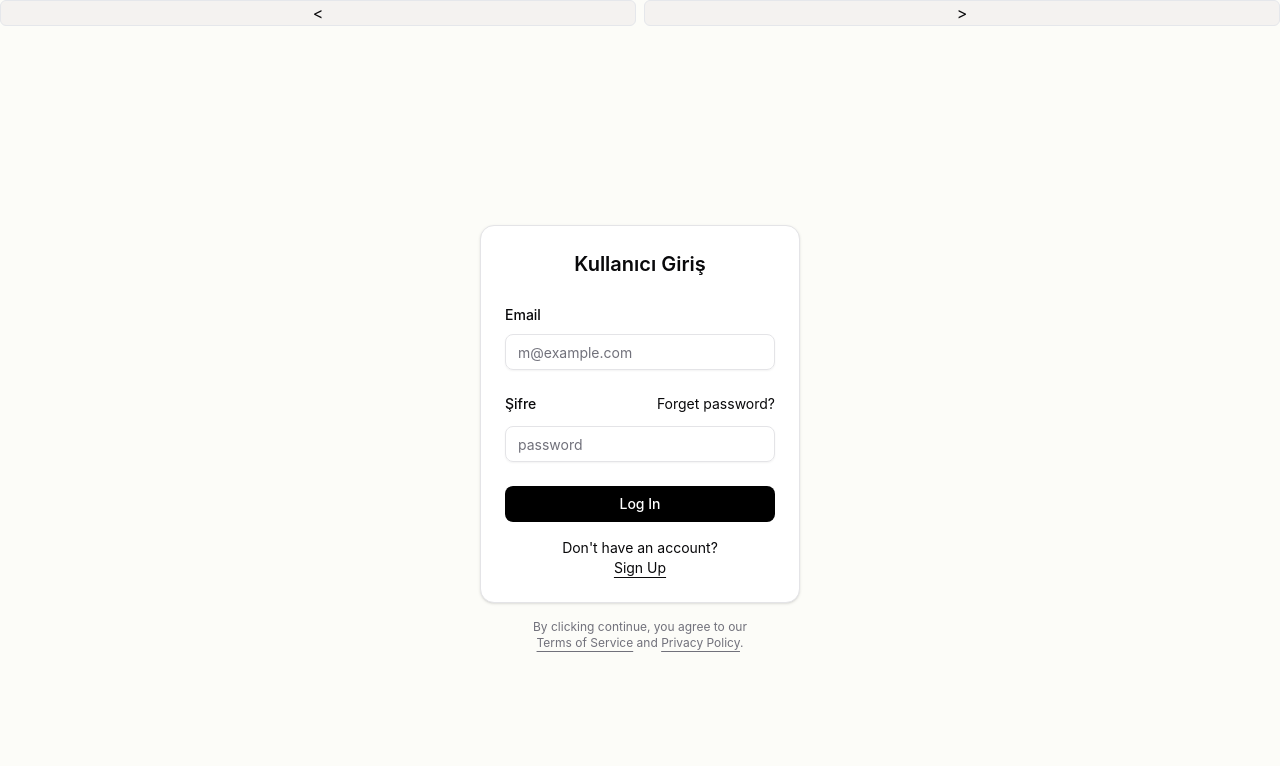
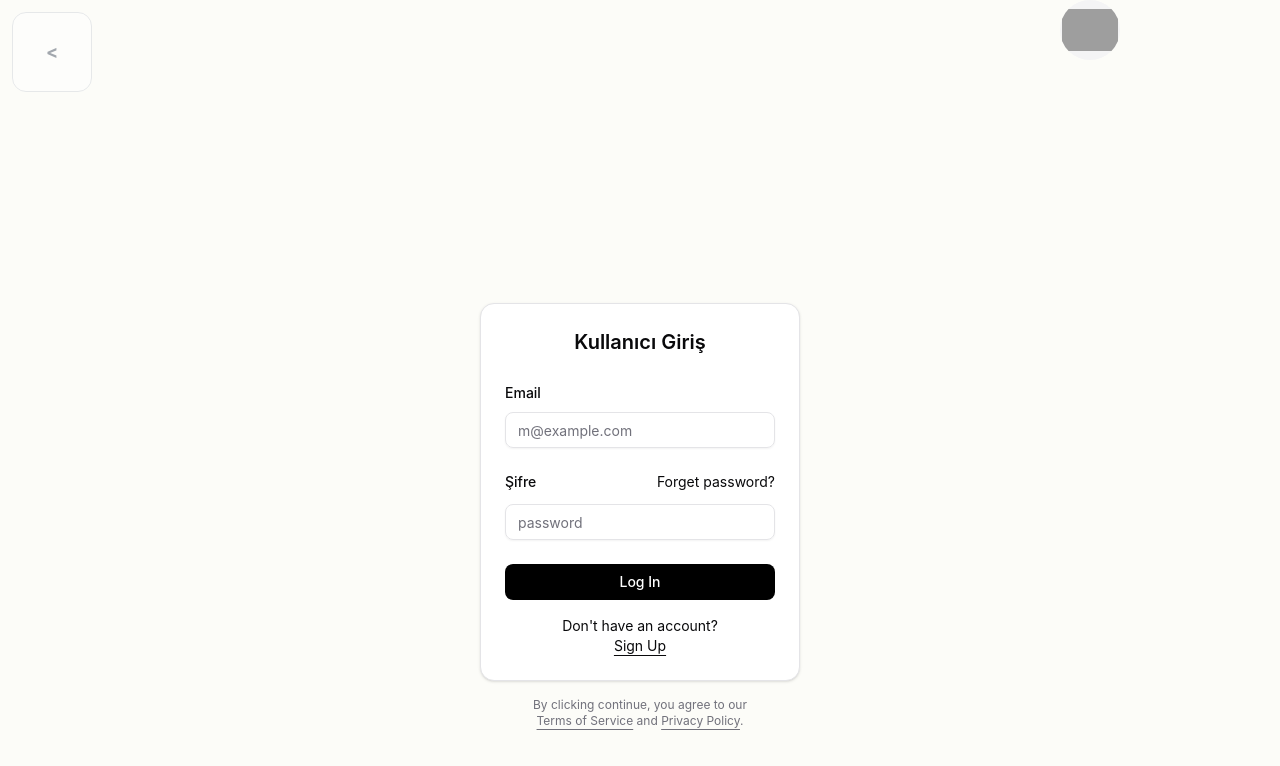
Before and after one commit to begumhandan/codegen, a React (Vite) app in the folder frontend/: page / in a window 1280 px wide. Shown: the top 766 px of the page. Built offline with nearby package versions, Linux system fonts and the light colour scheme; grey boxes are pictures that could not be loaded.

Commit message:
fazlalıklar kaldırıldı

```diff
--- a/frontend/src/components/layout/header.tsx
+++ b/frontend/src/components/layout/header.tsx
@@ -1,30 +1,32 @@
 import type { FC, PropsWithChildren } from "react";
-import { useGoNext } from "../hooks/useGoNext";
-import { useGoPrev } from "../hooks/useGoPrev";
-import { useNavigatePages } from "../hooks/useNavigatePages";
+import DropdownMenuUserMenuDemo from "@/components/userprofiles";
 
 export const Header: FC<PropsWithChildren> = () => {
-  const goNext = useGoNext();
-  const goPrev = useGoPrev();
-  const { currentIndex, pages } = useNavigatePages();
+  //   const goNext = useGoNext();
+  //   const goPrev = useGoPrev();
+  //   const { currentIndex, pages } = useNavigatePages();
   return (
-    <div className="grid grid-cols-2 gap-2 h-11 ">
-      {/* Left Arrow */}
+    <div className=" flex justify-start h-27 ">
+      <div className="w-full flex justify-end">
+        <DropdownMenuUserMenuDemo />
+
+        {/* Left Arrow
       <button
         onClick={goPrev}
         disabled={currentIndex <= 0}
-        className="bg-[#f4f2f0]  transform-translate z-10 hover:shadow-lg transition-shadow border border-gray-200 flex items-center justify-center rounded-sm"
+        className="bg-[#f4f2f0] transform-translate z-10 hover:shadow-lg transition-shadow border border-gray-200 flex items-center justify-center rounded-sm"
       >
         &lt;
       </button>
       {/* Right Arrow */}
-      <button
+        {/* <button
         onClick={goNext}
         disabled={currentIndex >= pages.length - 1}
-        className="bg-[#f4f2f0]  transform-translate z-10 hover:shadow-lg transition-shadow border border-gray-200 flex items-center justify-center rounded-sm"
+        className="bg-[#f4f2f0] transform-translate z-10 hover:shadow-lg transition-shadow border border-gray-200 flex items-center justify-center rounded-sm"
       >
         &gt;
-      </button>
+      </button> */}
+      </div>
     </div>
   );
 };
```
